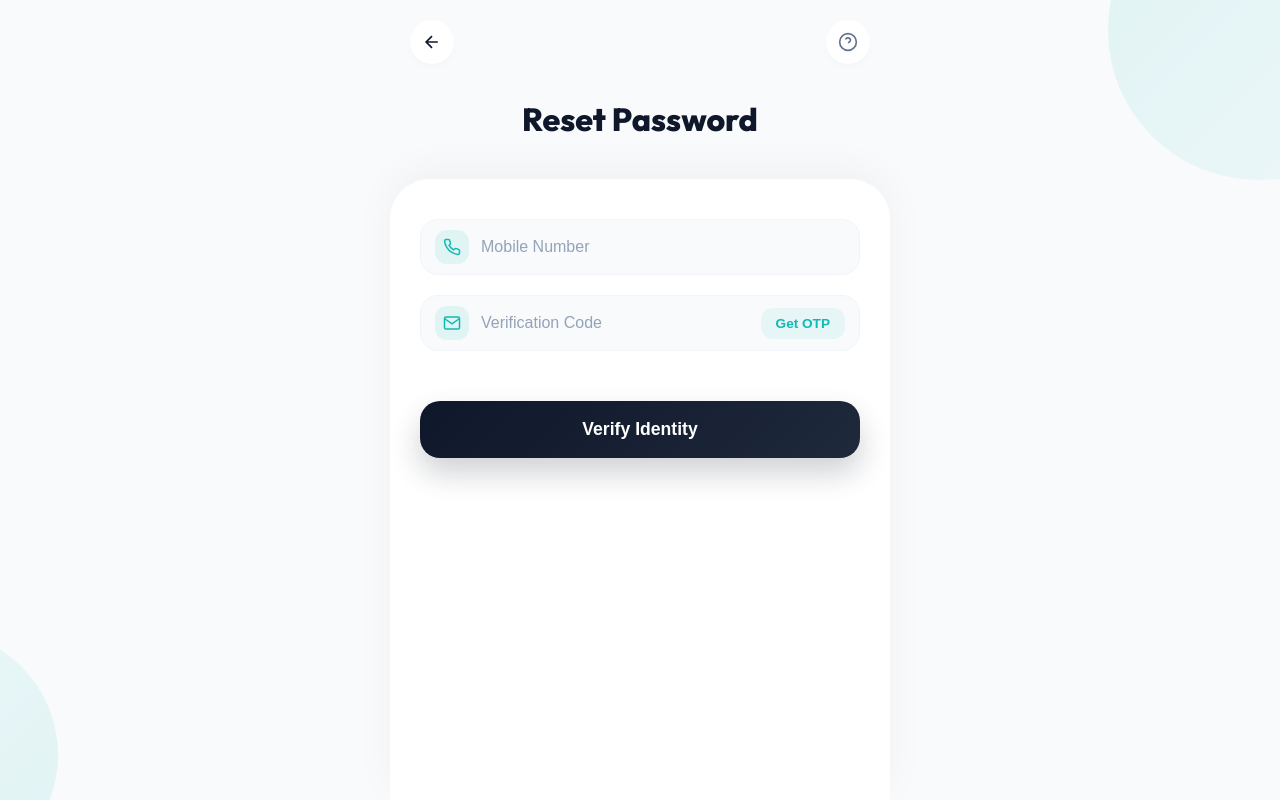
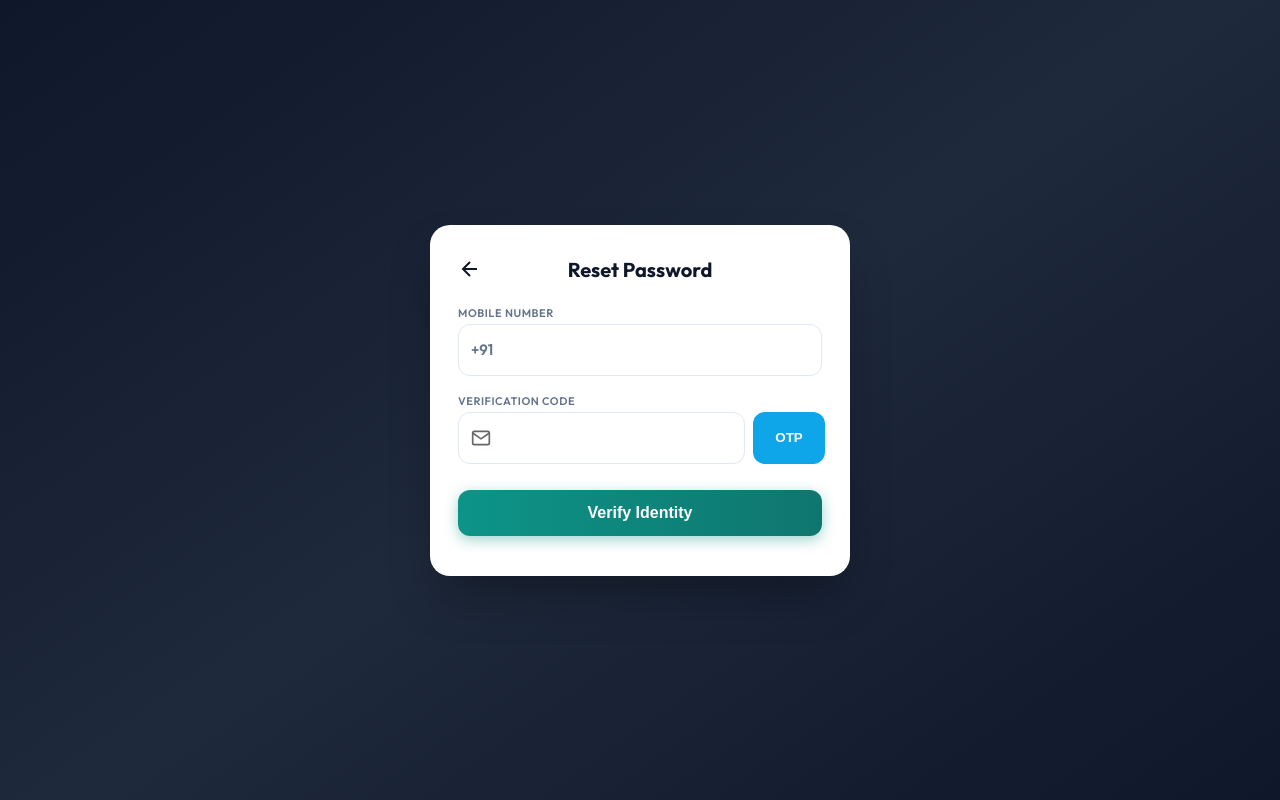
Before and after one commit to ritikgchoudhary/todaaaple, a Vue app in the folder frontend-vue/: page /resetPassword in a window 1280 px wide. Built offline with nearby package versions, Linux system fonts and the light colour scheme; no server answers.

Commit message:
style(ResetPasswordView): match styling with the updated LoginView
Made-with: Cursor

```diff
--- /dev/null
+++ b/frontend-vue/src/views/AdminGamesView.vue
@@ -0,0 +1,286 @@
+<template>
+  <div class="admin-games-page">
+    <div class="header">
+      <router-link to="/" class="back-link">
+        <svg width="20" height="20" viewBox="0 0 24 24" fill="none" stroke="currentColor" stroke-width="2">
+          <path d="M19 12H5M12 19l-7-7 7-7"/>
+        </svg>
+        Back to Home
+      </router-link>
+      <h1>Manage Game IDs</h1>
+      <button class="save-btn" @click="save" :disabled="loading">
+        {{ loading ? 'Saving...' : 'Save Changes' }}
+      </button>
+    </div>
+
+    <div v-if="fetching" class="loader">Loading data...</div>
+
+    <div v-else class="categories-list">
+      <div v-for="(games, key) in gameCategories" :key="key" class="category-card">
+        <div class="card-header">
+          <h2 class="category-title">{{ formatKey(key) }}</h2>
+          <button class="add-btn" @click="addGame(key)">+ Add Game</button>
+        </div>
+
+        <div class="games-grid">
+          <div v-for="(game, index) in games" :key="index" class="game-item">
+            <div class="game-top">
+              <span class="game-index">#{{ index + 1 }}</span>
+              <button class="remove-btn" @click="removeGame(key, index)">×</button>
+            </div>
+
+            <div class="input-group">
+              <label>Game Name</label>
+              <input v-model="game.name" placeholder="e.g. Aviator" />
+            </div>
+
+            <div class="input-group">
+              <label>Game ID (game_uid)</label>
+              <input v-model="game.id" placeholder="e.g. av" />
+            </div>
+
+            <div class="input-group">
+              <label>Image URL (Optional)</label>
+              <input v-model="game.img" placeholder="https://..." />
+            </div>
+          </div>
+        </div>
+
+        <div v-if="!games.length" class="empty-state">
+          No games in this category.
+        </div>
+      </div>
+    </div>
+
+    <div v-if="message" :class="['message', messageType]">
+      {{ message }}
+      <button class="close-msg" @click="message = ''">×</button>
+    </div>
+  </div>
+</template>
+
+<script setup>
+import { ref, onMounted } from 'vue'
+import * as api from '../api/home'
+
+const gameCategories = ref({
+  sports: [],
+  casino: [],
+  crash: [],
+  slot: [],
+  lottery: [],
+  cards: []
+})
+
+const loading = ref(false)
+const fetching = ref(true)
+const message = ref('')
+const messageType = ref('success')
+
+function formatKey(key) {
+  return key.charAt(0).toUpperCase() + key.slice(1)
+}
+
+function addGame(key) {
+  gameCategories.value[key].push({ id: '', name: '', img: '' })
+}
+
+function removeGame(key, index) {
+  gameCategories.value[key].splice(index, 1)
+}
+
+async function fetchData() {
+  fetching.value = true
+  try {
+    const res = await api.getHomeCategoryGames()
+    if (res.data) {
+      // Ensure all keys exist
+      const keys = ['sports', 'casino', 'crash', 'slot', 'lottery', 'cards']
+      const formatted = {}
+      keys.forEach(k => {
+        formatted[k] = Array.isArray(res.data[k]) ? res.data[k] : []
+      })
+      gameCategories.value = formatted
+    }
+  } catch (err) {
+    console.error('Fetch error:', err)
+    message.value = 'Failed to load games. Using defaults.'
+    messageType.value = 'error'
+  } finally {
+    fetching.value = false
+  }
+}
+
+async function save() {
+  loading.value = true
+  message.value = ''
+  try {
+    await api.updateHomeCategoryGames(gameCategories.value)
+    message.value = 'Game IDs updated successfully!'
+    messageType.value = 'success'
+  } catch (err) {
+    console.error('Save error:', err)
+    message.value = 'Failed to save changes: ' + (err.response?.data?.error || err.message)
+    messageType.value = 'error'
+  } finally {
+    loading.value = false
+  }
+}
+
+onMounted(fetchData)
+</script>
+
+<style scoped>
+.admin-games-page {
+  padding: 40px 20px 80px;
+  max-width: 1200px;
+  margin: 0 auto;
+  font-family: -apple-system, BlinkMacSystemFont, "Segoe UI", Roboto, Helvetica, Arial, sans-serif;
+  background: #f8fafc;
+  min-height: 100vh;
+  color: #1e293b;
+}
+
+.header {
+  display: flex;
+  align-items: center;
+  justify-content: space-between;
+  margin-bottom: 32px;
+  background: #fff;
+  padding: 20px 24px;
+  border-radius: 12px;
+  box-shadow: 0 1px 3px rgba(0,0,0,0.1);
+}
+
+.back-link {
+  display: flex;
+  align-items: center;
+  gap: 8px;
+  text-decoration: none;
+  color: #64748b;
+  font-weight: 500;
+  font-size: 0.9rem;
+}
+.back-link:hover { color: #2563eb; }
+
+h1 { font-size: 1.5rem; color: #1e293b; margin: 0; }
+
+.save-btn {
+  background: #2563eb;
+  color: #fff;
+  border: none;
+  padding: 10px 24px;
+  border-radius: 8px;
+  font-weight: 600;
+  cursor: pointer;
+  box-shadow: 0 4px 6px -1px rgba(37, 99, 235, 0.2);
+  transition: all 0.2s;
+}
+.save-btn:hover:not(:disabled) { transform: translateY(-1px); box-shadow: 0 10px 15px -3px rgba(37, 99, 235, 0.3); }
+.save-btn:active { transform: translateY(0); }
+.save-btn:disabled { opacity: 0.6; cursor: wait; }
+
+.loader { text-align: center; padding: 60px; font-size: 1.1rem; color: #64748b; }
+
+.categories-list { display: flex; flex-direction: column; gap: 32px; }
+
+.category-card {
+  background: #fff;
+  border-radius: 16px;
+  padding: 24px;
+  box-shadow: 0 1px 3px rgba(0,0,0,0.05);
+  border: 1px solid #e2e8f0;
+}
+
+.card-header {
+  display: flex;
+  justify-content: space-between;
+  align-items: center;
+  margin-bottom: 20px;
+}
+
+.category-title { margin: 0; font-size: 1.25rem; color: #0f172a; border-left: 4px solid #2563eb; padding-left: 12px; }
+
+.add-btn {
+  background: #f1f5f9;
+  color: #334155;
+  border: 1px dashed #cbd5e1;
+  padding: 6px 16px;
+  border-radius: 6px;
+  cursor: pointer;
+  font-weight: 500;
+}
+.add-btn:hover { background: #e2e8f0; }
+
+.games-grid {
+  display: grid;
+  grid-template-columns: repeat(auto-fill, minmax(300px, 1fr));
+  gap: 16px;
+}
+
+.game-item {
+  background: #f8fafc;
+  padding: 16px;
+  border-radius: 12px;
+  border: 1px solid #e2e8f0;
+  display: flex;
+  flex-direction: column;
+  gap: 12px;
+}
+
+.game-top { display: flex; justify-content: space-between; align-items: center; margin-bottom: 4px; }
+.game-index { font-size: 0.75rem; color: #94a3b8; font-weight: 700; }
+.remove-btn {
+  background: #fef2f2;
+  color: #ef4444;
+  border: 1px solid #fee2e2;
+  width: 24px; height: 24px; border-radius: 50%;
+  display: flex; align-items: center; justify-content: center;
+  cursor: pointer; font-size: 1.2rem;
+}
+.remove-btn:hover { background: #fee2e2; }
+
+.input-group { display: flex; flex-direction: column; gap: 4px; }
+.input-group label { font-size: 0.75rem; font-weight: 600; color: #64748b; text-transform: uppercase; }
+.input-group input {
+  padding: 8px 12px;
+  border: 1px solid #cbd5e1;
+  border-radius: 6px;
+  font-size: 0.9rem;
+  outline: none;
+  background: #fff;
+}
+.input-group input:focus { border-color: #2563eb; ring: 2px solid rgba(37, 99, 235, 0.1); }
+
+.empty-state { padding: 40px; text-align: center; color: #94a3b8; font-style: italic; }
+
+.message {
+  position: fixed;
+  bottom: 24px;
+  right: 24px;
+  padding: 16px 24px;
+  border-radius: 12px;
+  color: #fff;
+  font-weight: 600;
+  display: flex;
+  align-items: center;
+  gap: 12px;
+  box-shadow: 0 10px 15px -3px rgba(0,0,0,0.1);
+  z-index: 100;
+  animation: slideIn 0.3s ease-out;
+}
+.message.success { background: #10b981; }
+.message.error { background: #ef4444; }
+
+.close-msg { background: none; border: none; color: #fff; font-size: 1.2rem; cursor: pointer; }
+
+@keyframes slideIn {
+  from { transform: translateX(100%); opacity: 0; }
+  to { transform: translateX(0); opacity: 1; }
+}
+
+@media (max-width: 640px) {
+  .header { flex-direction: column; gap: 16px; align-items: stretch; }
+  .games-grid { grid-template-columns: 1fr; }
+}
+</style>
--- a/frontend-vue/src/views/ResetPasswordView.vue
+++ b/frontend-vue/src/views/ResetPasswordView.vue
@@ -1,70 +1,100 @@
 <template>
-  <div class="reset-page">
-    <div class="decoration"></div>
-    <div class="decoration2"></div>
+  <div class="auth-page">
+    <div class="card">
+      <!-- Header / Title -->
+      <div class="headerRow">
+        <button @click="router.push('/login')" class="backBtn" aria-label="Back">
+          <svg width="24" height="24" viewBox="0 0 24 24" fill="none" stroke="#0f172a" stroke-width="2"><path d="M19 12H5M12 19l-7-7 7-7"/></svg>
+        </button>
+        <h1 class="title">Reset Password</h1>
+        <div style="width: 24px"></div>
+      </div>
 
-    <div class="header">
-      <button @click="router.push('/login')" class="backBtn">
-        <svg width="20" height="20" viewBox="0 0 24 24" fill="none" stroke="#0F172A" stroke-width="2">
-          <path d="M19 12H5M12 19l-7-7 7-7"/>
-        </svg>
-      </button>
-      <button class="backBtn">
-        <svg width="20" height="20" viewBox="0 0 24 24" fill="none" stroke="#64748B" stroke-width="2">
-          <circle cx="12" cy="12" r="10"/><path d="M9.09 9a3 3 0 0 1 5.83 1c0 2-3 3-3 3"/><line x1="12" y1="17" x2="12.01" y2="17"/>
-        </svg>
-      </button>
-    </div>
-
-    <div class="titleSection">
-      <h1 class="title">Reset Password</h1>
-    </div>
-
-    <div class="card">
-      <form v-if="!validated" @submit.prevent="handleVerify">
+      <form v-if="!validated" @submit.prevent="handleVerify" class="form" novalidate autocomplete="off">
+        <!-- Mobile Number -->
         <div class="inputGroup">
-          <div class="iconHighlight">
-            <svg width="18" height="18" viewBox="0 0 24 24" fill="none" stroke="#10B9B1" stroke-width="2"><path d="M22 16.92v3a2 2 0 01-2.18 2 19.79 19.79 0 01-8.63-3.07 19.5 19.5 0 01-6-6 19.79 19.79 0 01-3.07-8.67A2 2 0 014.11 2h3a2 2 0 012 1.72 12.84 12.84 0 00.7 2.81 2 2 0 01-.45 2.11L8.09 9.91a16 16 0 006 6l1.27-1.27a2 2 0 012.11-.45 12.84 12.84 0 002.81.7A2 2 0 0122 16.92z"/></svg>
+          <label class="floatingLabel">Mobile Number</label>
+          <div class="inputRow">
+            <div class="startAdornment">
+              <span class="prefix">+91</span>
+            </div>
+            <input
+              v-model="form.phone"
+              type="tel"
+              maxlength="10"
+              placeholder=" "
+            />
           </div>
-          <input v-model="form.phone" type="number" placeholder="Mobile Number" />
         </div>
 
-        <div class="inputGroup">
-          <div class="iconHighlight">
-            <svg width="18" height="18" viewBox="0 0 24 24" fill="none" stroke="#10B9B1" stroke-width="2"><path d="M4 4h16c1.1 0 2 .9 2 2v12c0 1.1-.9 2-2 2H4c-1.1 0-2-.9-2-2V6c0-1.1.9-2 2-2z"/><polyline points="22,6 12,13 2,6"/></svg>
+        <!-- Verification Code -->
+        <div class="otpFlex">
+          <div class="inputGroup flex1">
+            <label class="floatingLabel">Verification Code</label>
+            <div class="inputRow">
+              <div class="startAdornment">
+                <svg width="20" height="20" viewBox="0 0 24 24" fill="none" stroke="#666" stroke-width="2"><path d="M4 4h16c1.1 0 2 .9 2 2v12c0 1.1-.9 2-2 2H4c-1.1 0-2-.9-2-2V6c0-1.1.9-2 2-2z"/><polyline points="22,6 12,13 2,6"/></svg>
+              </div>
+              <input
+                v-model="form.code"
+                type="tel"
+                maxlength="6"
+                placeholder=" "
+              />
+            </div>
           </div>
-          <input v-model="form.code" type="number" placeholder="Verification Code" />
-          <button type="button" class="otpBtn" :disabled="canRun" @click="sendOTP">
-            {{ canRun ? `${counter}s` : "Get OTP" }}
+          <button
+            type="button"
+            class="otpBtn"
+            :disabled="canRun"
+            @click="sendOTP"
+          >
+            {{ canRun ? (counter === 0 ? "Resend" : counter) : "OTP" }}
           </button>
         </div>
 
-        <button type="submit" class="actionBtn" :disabled="loader">
+        <button type="submit" class="primaryBtn" :disabled="loader">
           <span v-if="loader" class="btnLoader"></span>
           <span v-else>Verify Identity</span>
         </button>
       </form>
 
-      <form v-else @submit.prevent="handleSubmit">
+      <form v-else @submit.prevent="handleSubmit" class="form" novalidate autocomplete="off">
+        <!-- New Password -->
         <div class="inputGroup">
-          <div class="iconHighlight">
-            <svg width="18" height="18" viewBox="0 0 24 24" fill="none" stroke="#10B9B1" stroke-width="2"><rect x="3" y="11" width="18" height="11" rx="2" ry="2"/><path d="M7 11V7a5 5 0 0110 0v4"/></svg>
-          </div>
-          <input v-model="form.password" :type="showPass ? 'text' : 'password'" placeholder="New Password" />
-          <div @click="showPass = !showPass" class="eyeIcon">
-            <svg v-if="!showPass" width="20" height="20" viewBox="0 0 24 24" fill="none" stroke="#64748B" stroke-width="2"><path d="M1 12s4-8 11-8 11 8 11 8-4 8-11 8-11-8-11-8z"/><circle cx="12" cy="12" r="3"/></svg>
-            <svg v-else width="20" height="20" viewBox="0 0 24 24" fill="none" stroke="#64748B" stroke-width="2"><path d="M17.94 17.94A10.07 10.07 0 0112 20c-7 0-11-8-11-8a18.45 18.45 0 015.06-5.94M9.9 4.24A9.12 9.12 0 0112 4c7 0 11 8 11 8a18.5 18.5 0 01-2.16 3.19m-6.72-1.07a3 3 0 11-4.24-4.24"/><path d="M1 1l22 22"/></svg>
+          <label class="floatingLabel">New Password</label>
+          <div class="inputRow">
+            <div class="startAdornment">
+              <svg width="20" height="20" viewBox="0 0 24 24" fill="none" stroke="#666" stroke-width="2"><rect x="3" y="11" width="18" height="11" rx="2" ry="2"/><path d="M7 11V7a5 5 0 0 1 10 0v4"/></svg>
+            </div>
+            <input
+              v-model="form.password"
+              :type="showPass ? 'text' : 'password'"
+              placeholder=" "
+            />
+            <div class="endAdornment" @click="showPass = !showPass">
+              <svg v-if="!showPass" width="20" height="20" viewBox="0 0 24 24" fill="none" stroke="#666" stroke-width="2"><path d="M1 12s4-8 11-8 11 8 11 8-4 8-11 8-11-8-11-8z"/><circle cx="12" cy="12" r="3"/></svg>
+              <svg v-else width="20" height="20" viewBox="0 0 24 24" fill="none" stroke="#666" stroke-width="2"><path d="M17.94 17.94A10.07 10.07 0 0 1 12 20c-7 0-11-8-11-8a18.45 18.45 0 0 1 5.06-5.94M9.9 4.24A9.12 9.12 0 0 1 12 4c7 0 11 8 11 8a18.5 18.5 0 0 1-2.16 3.19m-6.72-1.07a3 3 0 1 1-4.24-4.24"/><path d="M1 1l22 22"/></svg>
+            </div>
           </div>
         </div>
 
+        <!-- Confirm Password -->
         <div class="inputGroup">
-          <div class="iconHighlight">
-            <svg width="18" height="18" viewBox="0 0 24 24" fill="none" stroke="#10B9B1" stroke-width="2"><rect x="3" y="11" width="18" height="11" rx="2" ry="2"/><path d="M7 11V7a5 5 0 0110 0v4"/></svg>
+          <label class="floatingLabel">Confirm Password</label>
+          <div class="inputRow">
+            <div class="startAdornment">
+              <svg width="20" height="20" viewBox="0 0 24 24" fill="none" stroke="#666" stroke-width="2"><rect x="3" y="11" width="18" height="11" rx="2" ry="2"/><path d="M7 11V7a5 5 0 0 1 10 0v4"/></svg>
+            </div>
+            <input
+              v-model="form.confirm"
+              :type="showPass ? 'text' : 'password'"
+              placeholder=" "
+            />
           </div>
-          <input v-model="form.confirm" :type="showPass ? 'text' : 'password'" placeholder="Confirm Password" />
         </div>
 
-        <button type="submit" class="actionBtn" :disabled="loader">
+        <button type="submit" class="primaryBtn" :disabled="loader">
           <span v-if="loader" class="btnLoader"></span>
           <span v-else>Change Password</span>
         </button>
@@ -74,21 +104,24 @@
     <!-- Dialog -->
     <div v-if="dialog.open" class="dialogOverlay" @click="dialog.open = false">
       <div class="dialogCard" @click.stop>
-        <h3 class="dialogTitle">Notification</h3>
+        <div class="dialogHeader">
+          <span class="dialogTitle">Notice</span>
+          <button @click="dialog.open = false" class="closeBtn">×</button>
+        </div>
         <p class="dialogBody">{{ dialog.body }}</p>
-        <button @click="dialog.open = false" class="dialogBtn">Got it</button>
       </div>
     </div>
 
     <!-- Page Loader -->
     <div v-if="loader && !validated" class="pageLoader">
        <div class="spinner"></div>
+       <p>Please wait...</p>
     </div>
   </div>
 </template>
 
 <script setup>
-import { ref, reactive, onMounted, watch } from 'vue'
+import { ref, reactive, watch } from 'vue'
 import { useRouter } from 'vue-router'
 import * as api from '../api/auth'
 
@@ -113,14 +146,15 @@ watch([canRun, counter], () => {
 })
 
 function sendOTP() {
-  if (String(form.phone).length !== 10) {
-    dialog.body = "Please enter a valid 10-digit number!"
+  const phoneStr = String(form.phone).trim()
+  if (phoneStr.length !== 10) {
+    dialog.body = "Please Enter Valid Number !"
     dialog.open = true
     return
   }
   counter.value = 90
   canRun.value = true
-  api.sendOTP({ phone: form.phone }).catch(() => {
+  api.sendOTP({ phone: phoneStr }).catch(() => {
     dialog.body = "Error sending OTP. Try again."
     dialog.open = true
   })
@@ -167,176 +201,149 @@ async function handleSubmit() {
 <style scoped>
 @import url('https://fonts.googleapis.com/css2?family=Outfit:wght@400;500;600;700;800&display=swap');
 
-.reset-page {
+.auth-page {
   min-height: 100vh;
-  background-color: #F8FAFC;
+  background: linear-gradient(145deg, #0f172a 0%, #1e293b 50%, #0f172a 100%);
   display: flex;
-  flex-direction: column;
   align-items: center;
+  justify-content: center;
+  padding: 24px;
+  box-sizing: border-box;
   font-family: 'Outfit', sans-serif;
-  position: relative;
-  overflow: hidden;
 }
 
-.decoration {
-  position: absolute;
-  top: -15%;
-  right: -10%;
-  width: 300px;
-  height: 300px;
-  border-radius: 50%;
-  background: linear-gradient(135deg, rgba(16, 185, 177, 0.1) 0%, rgba(16, 185, 177, 0.05) 100%);
-  z-index: 0;
-}
-.decoration2 {
-  position: absolute;
-  bottom: -10%;
-  left: -15%;
-  width: 250px;
-  height: 250px;
-  border-radius: 50%;
-  background: linear-gradient(135deg, rgba(16, 185, 177, 0.05) 0%, rgba(16, 185, 177, 0.1) 100%);
-  z-index: 0;
+.card {
+  width: 100%;
+  max-width: 420px;
+  background: #fff;
+  border-radius: 20px;
+  box-shadow: 0 25px 50px -12px rgba(0,0,0,0.35);
+  padding: 32px 28px 40px;
+  box-sizing: border-box;
 }
 
-.header {
-  width: 100%;
-  max-width: 500px;
+.headerRow {
   display: flex;
   justify-content: space-between;
   align-items: center;
-  padding: 20px;
-  box-sizing: border-box;
-  z-index: 10;
+  margin-bottom: 24px;
 }
-
 .backBtn {
-  background-color: #fff;
+  background: none;
   border: none;
-  width: 44px;
-  height: 44px;
-  border-radius: 50%;
+  padding: 0;
+  cursor: pointer;
   display: flex;
   align-items: center;
   justify-content: center;
-  box-shadow: 0 4px 6px rgba(0,0,0,0.02);
-  cursor: pointer;
-  transition: background 0.2s;
 }
-.backBtn:active { background-color: #F1F5F9; }
+.title {
+  font-size: 1.25rem;
+  font-weight: 700;
+  color: #0f172a;
+  margin: 0;
+}
 
-.titleSection { display: flex; flex-direction: column; align-items: center; margin-bottom: 40px; z-index: 10; }
-.title { font-size: 2rem; font-weight: 800; color: #0F172A; margin: 15px 0 0; }
-
-.card {
-  width: 100%;
-  max-width: 500px;
-  flex: 1;
-  background-color: #fff;
-  border-top-left-radius: 40px;
-  border-top-right-radius: 40px;
-  padding: 40px 30px;
-  box-shadow: 0 -10px 40px rgba(0,0,0,0.04);
+.form {
   display: flex;
   flex-direction: column;
-  z-index: 5;
-  box-sizing: border-box;
+  gap: 18px;
 }
 
 .inputGroup {
-  margin-bottom: 20px;
+  position: relative;
+  display: flex;
+  flex-direction: column;
+}
+.floatingLabel {
+  font-size: 11px;
+  color: #64748b;
+  margin-bottom: 4px;
+  font-weight: 600;
+  text-transform: uppercase;
+  letter-spacing: 0.05em;
+}
+
+.inputRow {
   display: flex;
   align-items: center;
-  background-color: #F8FAFC;
-  border: 1px solid #F1F5F9;
-  border-radius: 18px;
-  padding: 0 14px;
-  transition: all 0.3s ease;
+  background-color: #fff;
+  border: 1px solid #e2e8f0;
+  border-radius: 12px;
+  padding: 0 12px;
+  min-height: 52px;
+  transition: all 0.2s;
 }
-.inputGroup:focus-within {
-  border-color: #10B9B1;
-  background-color: #fff;
-  box-shadow: 0 0 0 4px rgba(16, 185, 177, 0.08);
+.inputRow:focus-within {
+  border-color: #0d9488;
+  box-shadow: 0 0 0 3px rgba(13, 148, 136, 0.1);
 }
-.inputGroup input {
+
+.inputRow input {
   flex: 1;
   border: none;
   background: none;
-  padding: 18px 0;
-  font-size: 1rem;
-  font-weight: 500;
+  padding: 14px 0;
+  font-size: 16px;
+  font-family: inherit;
+  color: #0f172a;
   outline: none;
-  color: #0F172A;
 }
-.inputGroup input::placeholder { color: #94A3B8; }
+.inputRow input::placeholder { color: #94a3b8; }
 
-.iconHighlight {
-  background-color: rgba(16, 185, 177, 0.1);
-  border-radius: 12px;
-  padding: 8px;
-  display: flex;
-  align-items: center;
-  justify-content: center;
-  margin-right: 12px;
-}
+.startAdornment { margin-right: 12px; display: flex; align-items: center; }
+.endAdornment { margin-left: 10px; cursor: pointer; display: flex; align-items: center; opacity: 0.7; }
+.prefix { font-size: 15px; color: #64748b; font-weight: 600; }
 
+.otpFlex { display: flex; gap: 8px; align-items: flex-end; }
+.flex1 { flex: 1; }
 .otpBtn {
-  color: #10B9B1;
+  min-width: 72px;
+  height: 52px;
+  background: #0ea5e9;
+  color: #fff;
   font-weight: 700;
-  background-color: rgba(16, 185, 177, 0.08);
   border: none;
   border-radius: 12px;
-  padding: 8px 15px;
-  font-size: 0.85rem;
   cursor: pointer;
 }
-.otpBtn:disabled { color: #94A3B8; cursor: not-allowed; }
+.otpBtn:disabled { background: #cbd5e1; cursor: not-allowed; }
 
-.eyeIcon { cursor: pointer; padding: 10px; opacity: 0.7; }
-
-.actionBtn {
-  margin-top: 30px;
-  width: 100%;
-  background: linear-gradient(135deg, #0F172A 0%, #1E293B 100%);
+.primaryBtn {
+  margin-top: 8px;
+  padding: 14px 24px;
+  background: linear-gradient(90deg, #0d9488 0%, #0f766e 100%);
   color: #fff;
+  font-weight: 700;
+  font-size: 16px;
   border: none;
-  padding: 18px;
-  border-radius: 20px;
-  font-weight: 800;
-  font-size: 1.1rem;
+  border-radius: 12px;
   cursor: pointer;
-  box-shadow: 0 15px 30px rgba(15, 23, 42, 0.2);
-  transition: all 0.3s ease;
+  box-shadow: 0 4px 14px rgba(13, 148, 136, 0.4);
+  transition: all 0.2s;
 }
-.actionBtn:active { transform: translateY(1px); }
-.actionBtn:hover:not(:disabled) {
-  background: #10B9B1;
-  transform: translateY(-2px);
-  box-shadow: 0 20px 40px rgba(16, 185, 177, 0.3);
-}
-.actionBtn:disabled { background: #CBD5E1; box-shadow: none; cursor: not-allowed; }
+.primaryBtn:active { transform: translateY(1px); }
+.primaryBtn:disabled { background: #cbd5e1; box-shadow: none; cursor: not-allowed; }
 
 .btnLoader { width: 22px; height: 22px; border: 2px solid rgba(255,255,255,0.3); border-top-color: #fff; border-radius: 50%; animation: spin 0.8s linear infinite; display: inline-block; }
-
-@keyframes spin { to { transform: rotate(360deg); } }
 
 .dialogOverlay {
   position: fixed; inset: 0; background: rgba(15, 23, 42, 0.4); backdrop-filter: blur(4px);
   display: flex; align-items: center; justify-content: center; z-index: 1000; padding: 20px;
 }
 .dialogCard {
-  background: #fff; border-radius: 25px; padding: 30px; width: 100%; max-width: 320px;
-  text-align: center; box-shadow: 0 20px 50px rgba(0,0,0,0.1);
+  background: #fff; border-radius: 16px; padding: 24px; width: 100%; max-width: 360px;
+  box-shadow: 0 20px 25px -5px rgba(0,0,0,0.1);
 }
-.dialogTitle { font-size: 1.25rem; font-weight: 800; color: #10B9B1; margin: 0 0 12px; }
-.dialogBody { color: #475569; line-height: 1.6; margin: 0 0 25px; }
-.dialogBtn {
-  width: 100%; background-color: #0F172A; color: #fff; border: none; border-radius: 15px;
-  padding: 12px; font-weight: 800; cursor: pointer;
-}
+.dialogHeader { display: flex; justify-content: space-between; align-items: center; margin-bottom: 12px; }
+.dialogTitle { font-weight: 700; font-size: 16px; color: #0f172a; }
+.closeBtn { font-size: 24px; background: none; border: none; cursor: pointer; color: #64748b; line-height: 1; }
+.dialogBody { font-size: 14px; color: #475569; line-height: 1.5; margin: 0; }
 
 .pageLoader {
-  position: fixed; inset: 0; background: rgba(255,255,255,0.7); display: flex; align-items: center; justify-content: center; z-index: 100;
+  position: fixed; inset: 0; background: rgba(15, 23, 42, 0.9); display: flex; flex-direction: column; align-items: center; justify-content: center; z-index: 1000; color: #fff;
 }
-.spinner { width: 40px; height: 40px; border: 4px solid #f3f3f3; border-top: 4px solid #10B9B1; border-radius: 50%; animation: spin 1s linear infinite; }
+.spinner { width: 40px; height: 40px; border: 3px solid rgba(255,255,255,0.2); border-top: 3px solid #fff; border-radius: 50%; animation: spin 0.8s linear infinite; margin-bottom: 12px; }
+
+@keyframes spin { to { transform: rotate(360deg); } }
 </style>
```
Also changed, not shown: frontend-vue/src/views/HomeView.vue (+47 -10 lines).
